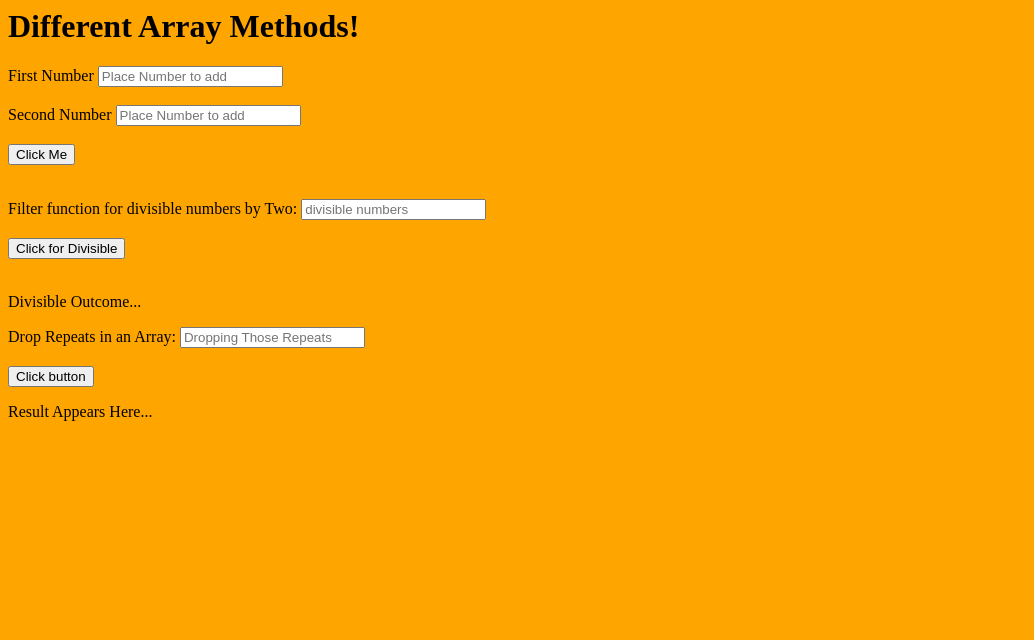
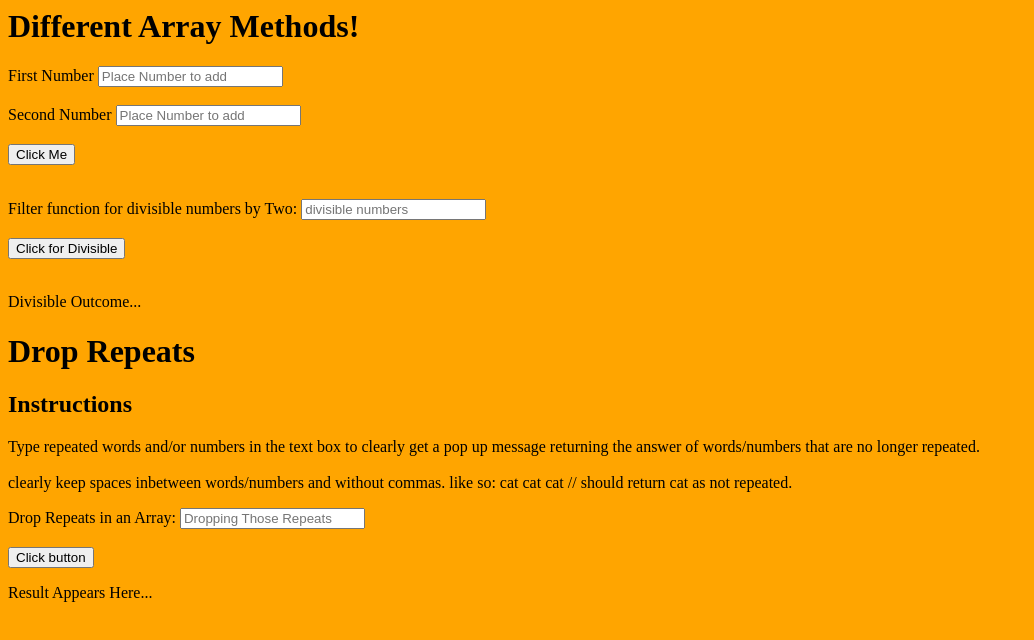
Before and after one commit to PJSalter/PJS-Array-Methods, a plain HTML site: page index.html in a window 1280 px wide. Shown: the whole page, without its empty margins (0-1034 px from the left). Drawn offline with Linux system fonts and the light colour scheme.

Commit message:
added title and paragraph text for instructions

```diff
--- a/index.html
+++ b/index.html
@@ -29,6 +29,18 @@
 
     <!--Array Method for dropping repeats in an array-->
 
+    <h1>Drop Repeats</h1>
+
+    <h2>Instructions</h2>
+
+    <p>Type repeated words and/or numbers in the text box to clearly get a pop up message returning
+       the answer of words/numbers that are no longer repeated. <br /> <br />
+
+       clearly keep spaces inbetween words/numbers and without commas.
+
+       like so: cat cat cat // should return cat as not repeated.
+    </p>
+
     <label for="text">Drop Repeats in an Array: </label>
     <input id="arr3" placeholder="Dropping Those Repeats" type="text" /> <br /><br />
 
```
